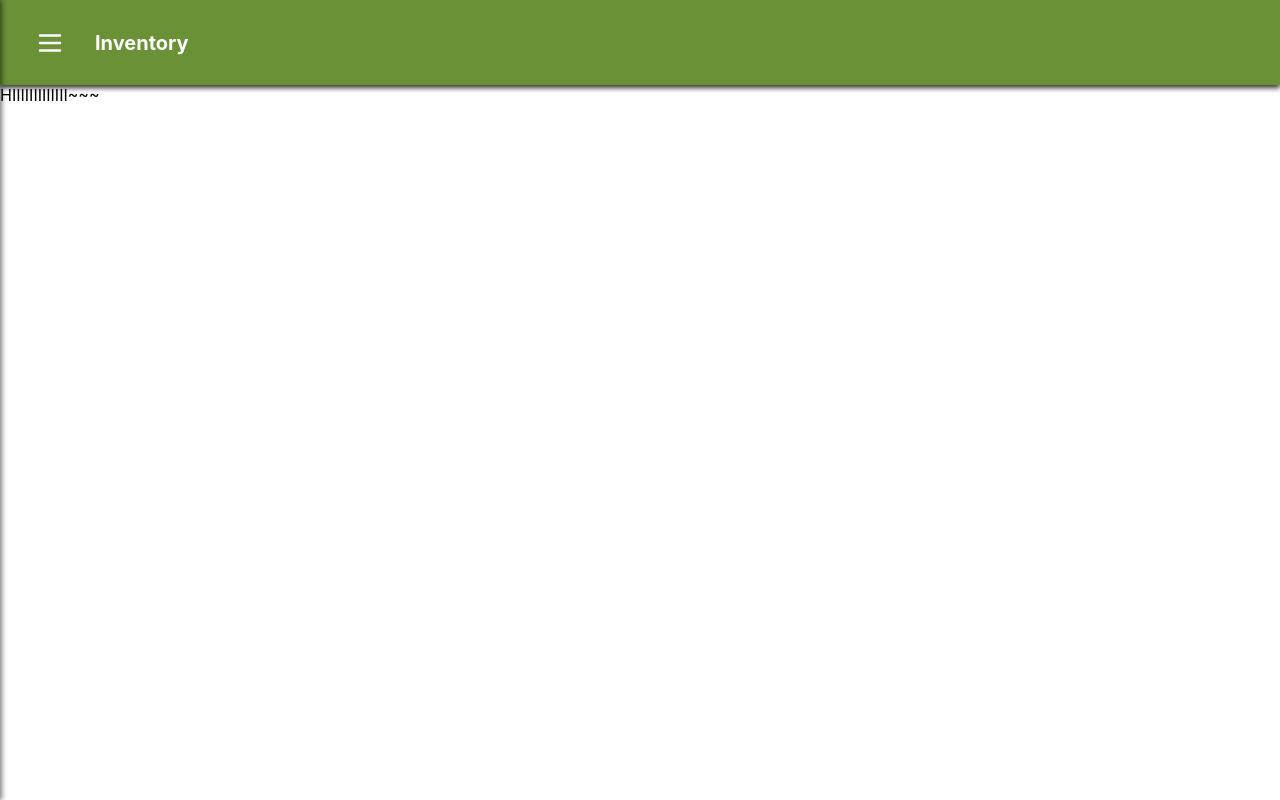
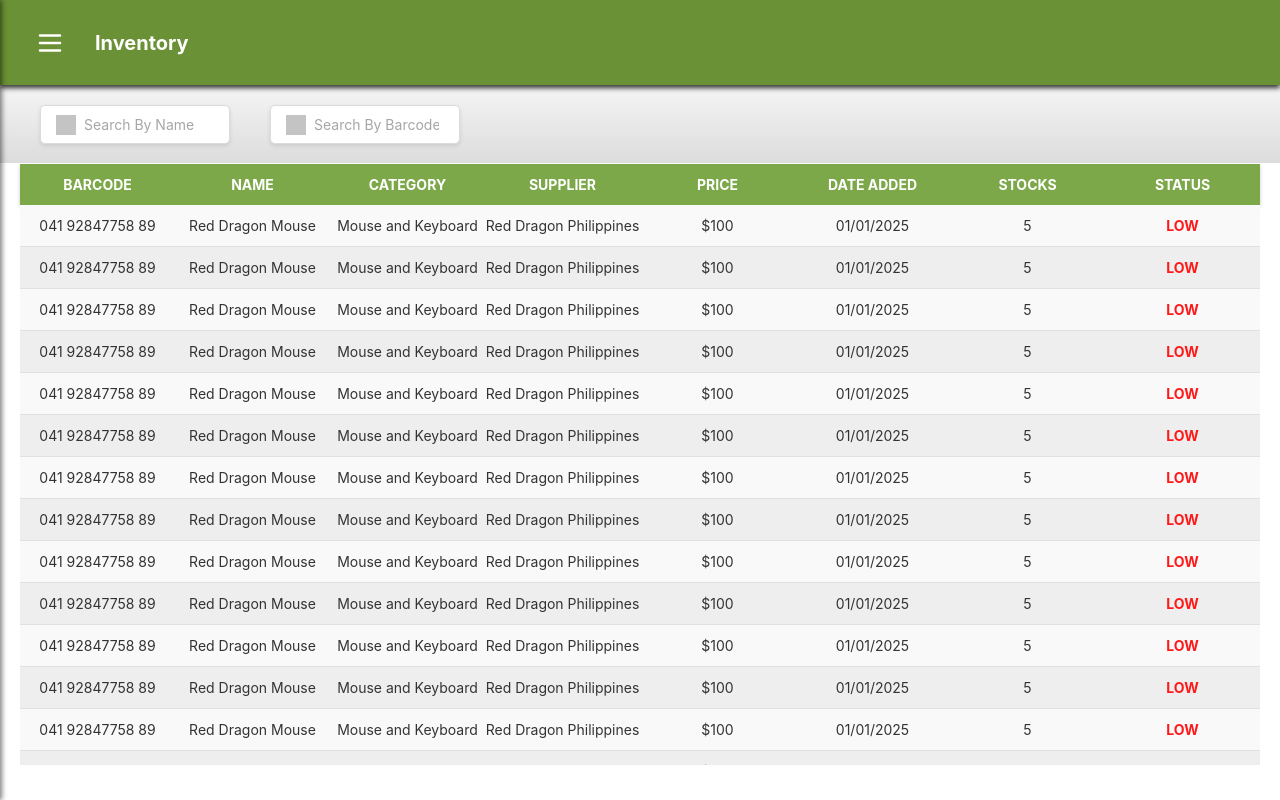
Before and after one commit to Shiverooo/OJT-PoS, a React (Create React App) app: page /cashier/inventory in a window 1280 px wide. Built offline with nearby package versions, Linux system fonts and the light colour scheme; grey boxes are pictures that could not be loaded.

Commit message:
more improvements pa

```diff
--- a/src/page/cashier-dashboard/dashboard/inventory.tsx
+++ b/src/page/cashier-dashboard/dashboard/inventory.tsx
@@ -1,16 +1,60 @@
-import React, { useEffect } from 'react'
+import React, { useEffect } from "react";
+import "../../../styles/cashier/inventory.css";
+import searchIcon from "../../../assets/images/search-icon.svg";
 
 function Inventory() {
-  // Set the document title when the component is mounted
-      useEffect(() => {
-          document.title = "Infinitum PoS | Inventory";
-      }, []);
+  useEffect(() => {
+    document.title = "Infinitum PoS | Inventory";
+  }, []);
 
   return (
-    <div>
-    HIIIIIIIIIIIII~~~
+    <div className="inventory-container">
+      <div className="search-bar-container">
+        <div className="search-box">
+          <img src={searchIcon} alt="Search Icon" className="search-icon" />
+          <input
+            type="text"
+            placeholder="Search By Name"
+            className="search-input"
+          />
+        </div>
+        <div className="search-box">
+          <img src={searchIcon} alt="Search Icon" className="search-icon" />
+          <input
+            type="text"
+            placeholder="Search By Barcode"
+            className="search-input"
+          />
+        </div>
+      </div>
+
+      <div className="table-header">
+        <div className="header-item">BARCODE</div>
+        <div className="header-item">NAME</div>
+        <div className="header-item">CATEGORY</div>
+        <div className="header-item">SUPPLIER</div>
+        <div className="header-item">PRICE</div>
+        <div className="header-item">DATE ADDED</div>
+        <div className="header-item">STOCKS</div>
+        <div className="header-item">STATUS</div>
+      </div>
+
+      <div className="table-body">
+        {[...Array(20)].map((_, index) => (
+          <div className="table-row" key={index}>
+            <div className="row-item">041 92847758 89</div>
+            <div className="row-item">Red Dragon Mouse</div>
+            <div className="row-item">Mouse and Keyboard</div>
+            <div className="row-item">Red Dragon Philippines</div>
+            <div className="row-item">$100</div>
+            <div className="row-item">01/01/2025</div>
+            <div className="row-item">5</div>
+            <div className="row-item status-low">LOW</div>
+          </div>
+        ))}
+      </div>
     </div>
-  )
+  );
 }
 
-export default Inventory
+export default Inventory;
--- a/src/page/cashier-dashboard/dashboard/sales-history.tsx
+++ b/src/page/cashier-dashboard/dashboard/sales-history.tsx
@@ -2,52 +2,158 @@
 import "../../../styles/cashier/history.css";
 import SearchIcon from "../../../assets/images/search-icon.svg";
 
-const SearchWithDateAndSalesSummary = () => {
-  const [currentDate, setCurrentDate] = useState("");
-  const [currentDateTime, setCurrentDateTime] = useState("");
-  const [currentTime, setCurrentTime] = useState("");
+const generateSalesData = () => {
+  const now = new Date();
 
-  // Update current date
-  useEffect(() => {
-    const date = new Date();
-    const options = {
-      weekday: "long",
-      year: "numeric",
-      month: "long",
-      day: "numeric",
-    };
-    setCurrentDate(date.toLocaleDateString("en-US", options));
-
-    // Set the document title when the component is mounted
-    document.title = "Infinitum PoS | Sale History";
-  }, []);
-
-  // Update date and time every second
-  useEffect(() => {
-    const updateDateTime = () => {
-      const date = new Date();
-      const dateString = date.toLocaleDateString("en-US", {
-        year: "2-digit",
-        month: "2-digit",
-        day: "2-digit",
-      });
-      const timeString = date.toLocaleTimeString("en-US", {
+  const formatTime = (date) =>
+    date.toLocaleTimeString("en-US", {
       hour: "2-digit",
       minute: "2-digit",
       second: "2-digit",
       hour12: true,
     });
 
-      setCurrentDateTime(dateString);
-      setCurrentTime(timeString);
+  return [
+    // Sales for today's date
+    {
+      id: "1001",
+      amount: 1200,
+      orderNumber: "#4-1001",
+      date: now.toLocaleDateString("en-US", {
+        year: "2-digit",
+        month: "2-digit",
+        day: "2-digit",
+      }),
+      time: formatTime(new Date(now.getTime() - 2 * 60 * 60 * 1000)),
+      paymentType: "Cash",
+      items: [
+        { name: "Logitech Mouse", qty: 1, price: 200 },
+        { name: "Corsair Keyboard", qty: 1, price: 300 },
+        { name: "Kingston SSD", qty: 1, price: 700 },
+      ],
+    },
+    {
+      id: "1002",
+      amount: 1550,
+      orderNumber: "#4-1002",
+      date: now.toLocaleDateString("en-US", {
+        year: "2-digit",
+        month: "2-digit",
+        day: "2-digit",
+      }),
+      time: formatTime(new Date(now.getTime() - 1 * 60 * 60 * 1000)),
+      paymentType: "Cash",
+      items: [
+        { name: "Red Dragon Mouse", qty: 1, price: 100 },
+        { name: "RAPOO Keyboard", qty: 1, price: 150 },
+        { name: "Seagate HDD", qty: 1, price: 200 },
+        { name: "MSI Monitor", qty: 1, price: 1000 },
+      ],
+    },
+    {
+      id: "1003",
+      amount: 950,
+      orderNumber: "#4-1003",
+      date: now.toLocaleDateString("en-US", {
+        year: "2-digit",
+        month: "2-digit",
+        day: "2-digit",
+      }),
+      time: formatTime(new Date(now.getTime() - 30 * 60 * 1000)),
+      paymentType: "Cash",
+      items: [
+        { name: "Wireless Mouse", qty: 2, price: 500 },
+        { name: "Mouse Pad", qty: 1, price: 50 },
+      ],
+    },
+
+    // Sales for March 23, 2025
+    // Sales for March 21, 2025
+    {
+      id: "2001",
+      amount: 2450,
+      orderNumber: "#4-2001",
+      date: "03/21/25",
+      time: "10:15:30 AM",
+      paymentType: "Cash",
+      items: [
+        { name: "Acer Laptop", qty: 1, price: 2000 },
+        { name: "Wireless Mouse", qty: 1, price: 400 },
+        { name: "Mouse Pad", qty: 1, price: 50 },
+      ],
+    },
+    {
+      id: "2002",
+      amount: 1750,
+      orderNumber: "#4-2002",
+      date: "03/21/25",
+      time: "1:45:10 PM",
+      paymentType: "Cash",
+      items: [
+        { name: "Canon Printer", qty: 1, price: 1500 },
+        { name: "Ink Cartridge", qty: 1, price: 250 },
+      ],
+    },
+    {
+      id: "2003",
+      amount: 870,
+      orderNumber: "#4-2003",
+      date: "03/21/25",
+      time: "3:20:55 PM",
+      paymentType: "Cash",
+      items: [
+        { name: "Sandisk Flash Drive 64GB", qty: 2, price: 350 },
+        { name: "HDMI Cable", qty: 1, price: 170 },
+      ],
+    },
+  ];
 };
 
-    updateDateTime(); // Set the initial date and time
-    const interval = setInterval(updateDateTime, 1000); // Update every second
+const formatDateLong = (shortDate) => {
+  const [month, day, year] = shortDate.split("/");
+  const fullYear = `20${year}`;
+  const dateObj = new Date(`${fullYear}-${month}-${day}`);
+  return dateObj.toLocaleDateString("en-US", {
+    weekday: "long",
+    year: "numeric",
+    month: "long",
+    day: "numeric",
+  });
+};
 
-    // Cleanup interval on component unmount
-    return () => clearInterval(interval);
+const SearchWithDateAndSalesSummary = () => {
+  const [currentDate, setCurrentDate] = useState("");
+  const [salesData, setSalesData] = useState([]);
+  const [selectedSale, setSelectedSale] = useState(null);
+
+  useEffect(() => {
+    const date = new Date();
+    setCurrentDate(
+      date.toLocaleDateString("en-US", {
+        weekday: "long",
+        year: "numeric",
+        month: "long",
+        day: "numeric",
+      })
+    );
+    setSalesData(generateSalesData());
+    document.title = "Infinitum PoS | Sale History";
   }, []);
+
+  useEffect(() => {
+    if (salesData.length > 0) {
+      setSelectedSale(salesData[0]);
+    }
+  }, [salesData]);
+
+  // Group sales by date
+  const groupedSales = Object.entries(
+    salesData.reduce((acc, sale) => {
+      if (!acc[sale.date]) acc[sale.date] = [];
+      acc[sale.date].push(sale);
+      return acc;
+    }, {})
+  );
 
   return (
     <div className="history-receipt-wrapper">
@@ -55,76 +161,82 @@
         <div className="search-date-container">
           <div className="search-bar">
             <img src={SearchIcon} alt="Search Icon" className="search-icon" />
-            <input type="text" placeholder="Search" className="search-input" />
+            <input type="text" placeholder="Search By Date" className="search-input" />
           </div>
-          <div className="current-date">{currentDate}</div>
         </div>
 
-        <div className="sales-summary-container">
-          <div className="amount">₱1,550.00</div>
+        {groupedSales.map(([date, sales]) => (
+          <div key={date}>
+            <div className="current-date">
+              {date ===
+              new Date().toLocaleDateString("en-US", {
+                year: "2-digit",
+                month: "2-digit",
+                day: "2-digit",
+              })
+                ? currentDate
+                : formatDateLong(date)}
+            </div>
+            {sales.map((sale) => (
+              <div
+                key={sale.id}
+                className={`sales-summary-container ${
+                  selectedSale?.id === sale.id ? "active" : ""
+                }`}
+                onClick={() => setSelectedSale(sale)}
+              >
+                <div className="amount">₱{sale.amount.toFixed(2)}</div>
                 <div className="date-time">
-            <div>{currentDateTime}</div>
-            <div className="time">{currentTime}</div>
+                  <div>{sale.date}</div>
+                  <div className="time">{sale.time}</div>
                 </div>
                 <div className="order-number">
                   <span>#4-</span>
-            <strong>1002</strong>
+                  <strong>{sale.id}</strong>
                 </div>
               </div>
+            ))}
+          </div>
+        ))}
       </div>
 
-      {/* Receipt box */}
+      {selectedSale && (
         <div className="receipt-box">
           <div className="receipt-total-amount">
-          <h1>₱1,550.00</h1>
+            <h1>₱{selectedSale.amount.toFixed(2)}</h1>
             <p>Total</p>
           </div>
 
           <div className="receipt-items-list">
-          <div className="item-row">
+            {selectedSale.items.map((item, idx) => (
+              <div className="item-row" key={idx}>
                 <div>
-              <strong>Red Dragon Mouse</strong>
-              <div className="item-qty">1 x 100.00</div>
+                  <strong>{item.name}</strong>
+                  <div className="item-qty">
+                    {item.qty} x {item.price.toFixed(2)}
                   </div>
-            <div className="price">₱100</div>
                 </div>
-
-          <div className="item-row">
-            <div>
-              <strong>RAPOO Keyboard</strong>
-              <div className="item-qty">1 x 150.00</div>
+                <div className="price">
+                  ₱{(item.qty * item.price).toFixed(2)}
                 </div>
-            <div className="price">₱150</div>
               </div>
-
-          <div className="item-row">
-            <div>
-              <strong>Seagate HDD</strong>
-              <div className="item-qty">1 x 200.00</div>
-            </div>
-            <div className="price">₱200</div>
-          </div>
-
-          <div className="item-row">
-            <div>
-              <strong>MSI Monitor</strong>
-              <div className="item-qty">1 x 1000.00</div>
-            </div>
-            <div className="price">₱1000</div>
-          </div>
+            ))}
           </div>
 
           <div className="receipt-summary-total">
             <div>Total</div>
-          <div className="price">₱1,550.00</div>
+            <div className="price">₱{selectedSale.amount.toFixed(2)}</div>
           </div>
-        <div className="receipt-payment-type">Cash</div>
+          <div className="receipt-payment-type">{selectedSale.paymentType}</div>
 
           <div className="receipt-footer">
-            <div>{currentDateTime}, {currentTime}</div>
-          <div>#4-1002</div>
+            <div>
+              {selectedSale.date}, {selectedSale.time}
+            </div>
+            <div>{selectedSale.orderNumber}</div>
           </div>
         </div>
+      )}
     </div>
   );
 };
--- a/src/styles/cashier/cashier-dashboard.css
+++ b/src/styles/cashier/cashier-dashboard.css
@@ -80,9 +80,10 @@
     flex: 1;
     border: none;
     outline: none;
-    padding: 5px;
+    padding: 10px;
     font-size: 14px;
     margin-bottom: 0;
+    margin-right: 10px;
   }
 
   .search-icon {
--- a/src/styles/cashier/history.css
+++ b/src/styles/cashier/history.css
@@ -1,7 +1,7 @@
 .history-receipt-wrapper {
   display: flex;
   justify-content: space-between;
-  width: 90%;
+  width: 100%;
   height: 100vh;
 }
 
@@ -9,9 +9,9 @@
   border: 1px solid #dcdcdc;
   box-shadow: 0 4px 6px rgba(0, 0, 0, 0.5), 0 1px 3px rgba(0, 0, 0, 0.08);
   height: 100%;
-  width: 35%;
+  width: 55%;
   position: relative;
-  overflow: auto;
+  overflow-y: auto;
 }
 
 .search-date-container {
@@ -41,7 +41,7 @@
   outline: none;
   width: 100%;
   font-size: 14px;
-  color: #333;
+  color: #292929;
   background: transparent;
   margin-left: -10px;
 }
@@ -60,6 +60,16 @@
   align-items: center;
   padding: 20px 30px;
   border-bottom: 1px solid #dcdcdc;
+  cursor: pointer;
+  transition: background-color 0.2s ease;
+}
+
+.sales-summary-container:hover {
+  background-color: #f9f9f9;
+}
+
+.sales-summary-container.active {
+  background-color: #d3d3d3;
 }
 
 .amount {
@@ -95,12 +105,15 @@
   color: #292929;
   border: 1px solid #dcdcdc;
   border-radius: 1px;
-  width: 580px;
-  height: 507px;
-  margin: 50px;
-  padding: 50px 25px;
+  width: calc(100% - 40px);
+  height: calc(90vh - 40px);
+  margin-top: 20px;
+  margin-left: 20px;
+  margin-right: 20px;
+  padding: 40px;
   background-color: #fff;
-  box-shadow: 0px 4px 12px rgba(0, 0, 0, 0.1);
+  box-shadow: 0 4px 6px rgba(0, 0, 0, 0.5), 0 1px 3px rgba(0, 0, 0, 0.08);
+  box-sizing: border-box;
 }
 
 .receipt-total-amount h1 {
@@ -164,7 +177,6 @@
   border-bottom: 1px solid #dcdcdc;
 }
 
-
 .receipt-footer {
   display: flex;
   justify-content: space-between;
--- /dev/null
+++ b/src/styles/cashier/inventory.css
@@ -0,0 +1,101 @@
+.inventory-container {
+  padding: 20px;
+  height: 78px;
+  background: linear-gradient(to bottom, #f5f5f5, #dcdcdc);
+}
+
+.search-bar-container {
+  display: flex;
+  gap: 20px;
+  margin-bottom: 20px;
+}
+
+.search-box {
+  display: flex;
+  align-items: center;
+  border: 1px solid #dcdcdc;
+  border-radius: 5px;
+  margin-left: 20px;
+  /* padding: 8px 8px; */
+  background-color: #fff;
+  width: 190px;
+  box-shadow: 0 2px 4px rgba(0, 0, 0, 0.1);
+}
+
+.search-icon {
+  margin-left: 10px;
+}
+
+.search-icon img {
+  width: 18px;
+  height: 18px;
+  opacity: 0.6;
+}
+
+.search-input {
+  border: none;
+  outline: none;
+  width: 100%;
+  font-size: 14px;
+  color: #333;
+  padding-left: 8px;
+}
+
+.table-header {
+  display: grid;
+  grid-template-columns: repeat(8, 1fr);
+  background-color: #7da84a;
+  padding: 12px 0;
+  box-shadow: 0 2px 4px rgba(0, 0, 0, 0.2);
+  margin-top: 20px;
+}
+
+.header-item {
+  color: white;
+  font-weight: bold;
+  text-align: center;
+  font-size: 14px;
+}
+
+.table-body {
+  min-height: auto;
+  max-height: 70vh;
+  overflow-y: auto;
+  overflow-x: hidden;
+  scrollbar-width: auto;
+}
+
+.table-body::-webkit-scrollbar {
+  width: 5px;
+}
+
+.table-body::-webkit-scrollbar-thumb {
+  background-color: rgba(0, 0, 0, 0.4);
+}
+
+.table-body::-webkit-scrollbar-track {
+  background-color: transparent;
+}
+
+.table-row {
+  display: grid;
+  grid-template-columns: repeat(8, 1fr);
+  padding: 12px 0;
+  border-bottom: 1px solid #e0e0e0;
+  background-color: #f9f9f9;
+}
+
+.table-row:nth-child(even) {
+  background-color: #eeeeee;
+}
+
+.row-item {
+  text-align: center;
+  font-size: 14px;
+  color: #333;
+}
+
+.status-low {
+  color: #ff1919;
+  font-weight: bold;
+}
```
Lines whose indentation alone changed are shown as unchanged.
